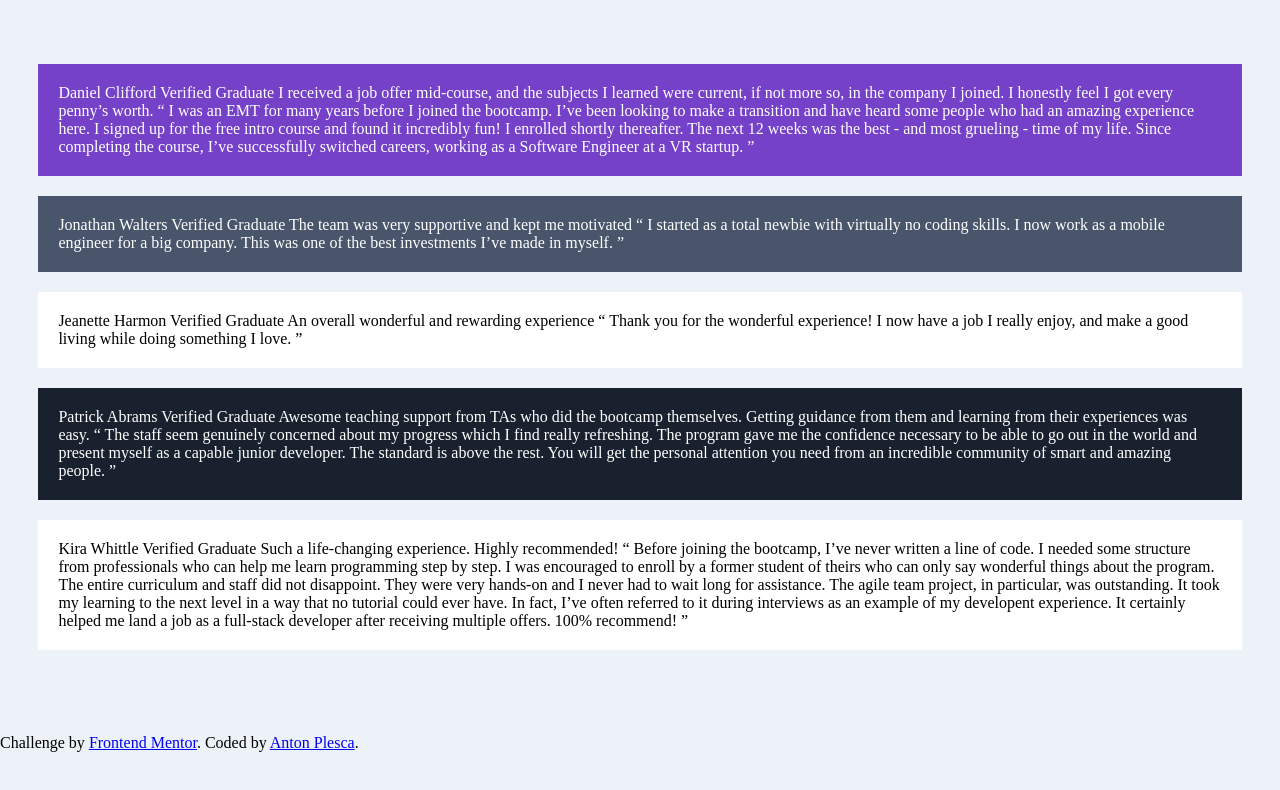
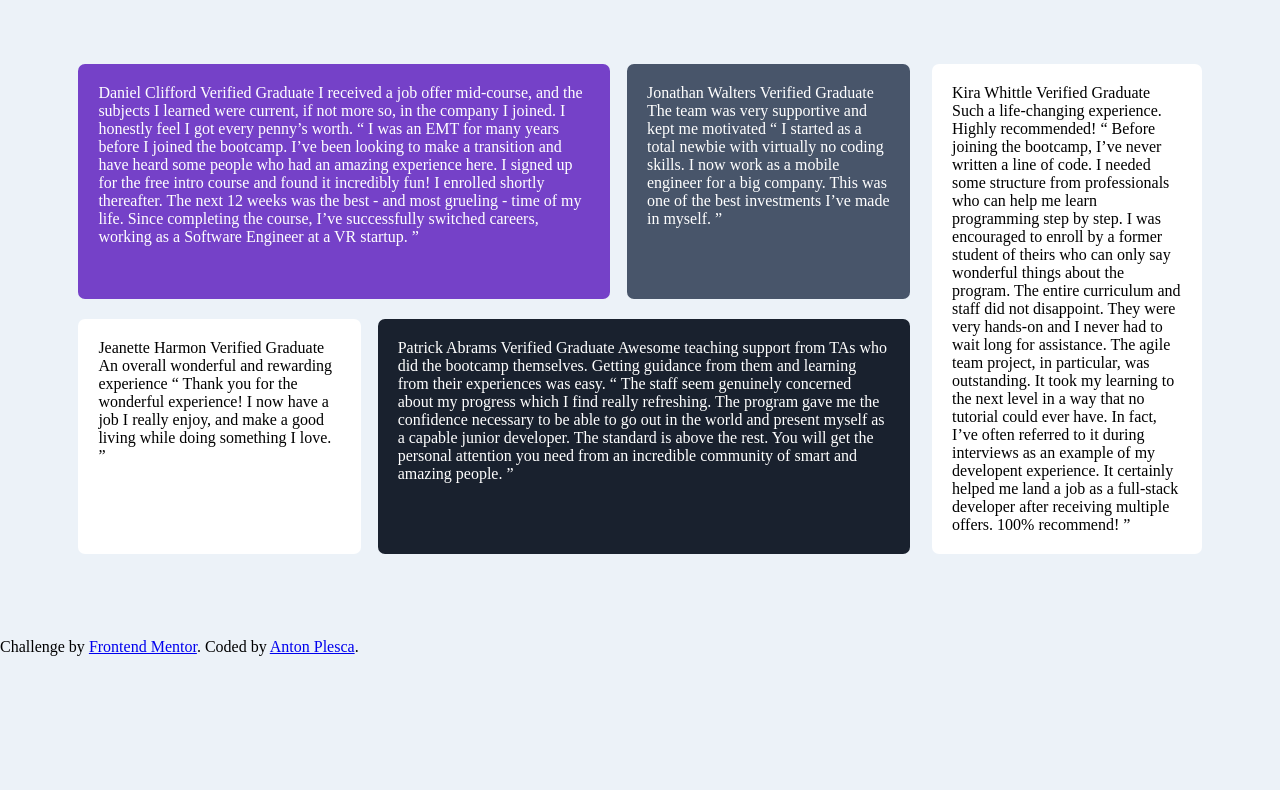
Before and after one commit to tokapeka/testimonials-grid, a plain HTML site: page index.html in a window 1280 px wide. Drawn offline with Linux system fonts and the light colour scheme.

Commit message:
items arrangement

```diff
--- a/index.html
+++ b/index.html
@@ -9,6 +9,8 @@
 </head>
 <body>
   <div class="container">
+    <div id="main-left-container">
+      <div id="top-subcontainer">
         <div id="testimonial-1" class="grid-item">
           <p>
             Daniel Clifford
@@ -35,6 +37,8 @@
               for a big company. This was one of the best investments I’ve made in myself. ”
           </p>
         </div>
+      </div>
+      <div id="bottom-subcontainer">
         <div id="testimonial-3" class="grid-item">
           <p>
             Jeanette Harmon
@@ -59,6 +63,8 @@
             junior developer. The standard is above the rest. You will get the personal attention you need from
             an incredible community of smart and amazing people. ”
           </p>
+        </div>
+      </div>
     </div>
     <div id="testimonial-5" class="grid-item">
       <p>
--- a/style.css
+++ b/style.css
@@ -15,6 +15,7 @@ body {
 .grid-item {
     margin-bottom: 20px;
     padding: 20px;
+    border-radius: 7px;
 }
 
 #testimonial-1 {
@@ -39,3 +40,51 @@ body {
 #testimonial-5 {
     background-color: #ffffff;
 }
+
+@media (min-width: 576px) {
+    .container {
+        display: flex;
+        max-width: 1200px;
+        margin: 0 auto;
+        justify-content: space-between;
+    }
+
+    #testimonial-5 {
+        flex-basis: 24%;
+    }
+
+    #main-left-container {
+        display: flex;
+        flex-direction: column;
+        flex-basis: 74%;
+
+    }
+
+    #top-subcontainer {
+        display: flex;
+        flex-basis: 50%;
+        justify-content: space-between;
+    }
+
+    #bottom-subcontainer {
+        display: flex;
+        flex-basis: 50%;
+        justify-content: space-between;
+    }
+
+    #testimonial-1 {
+        flex-basis: 64%;
+    }
+
+    #testimonial-2 {
+        flex-basis: 34%;
+    }
+
+    #testimonial-3 {
+        flex-basis: 34%;
+    }
+
+    #testimonial-4 {
+        flex-basis: 64%;
+    }
+}
```
Lines whose indentation alone changed are shown as unchanged.
